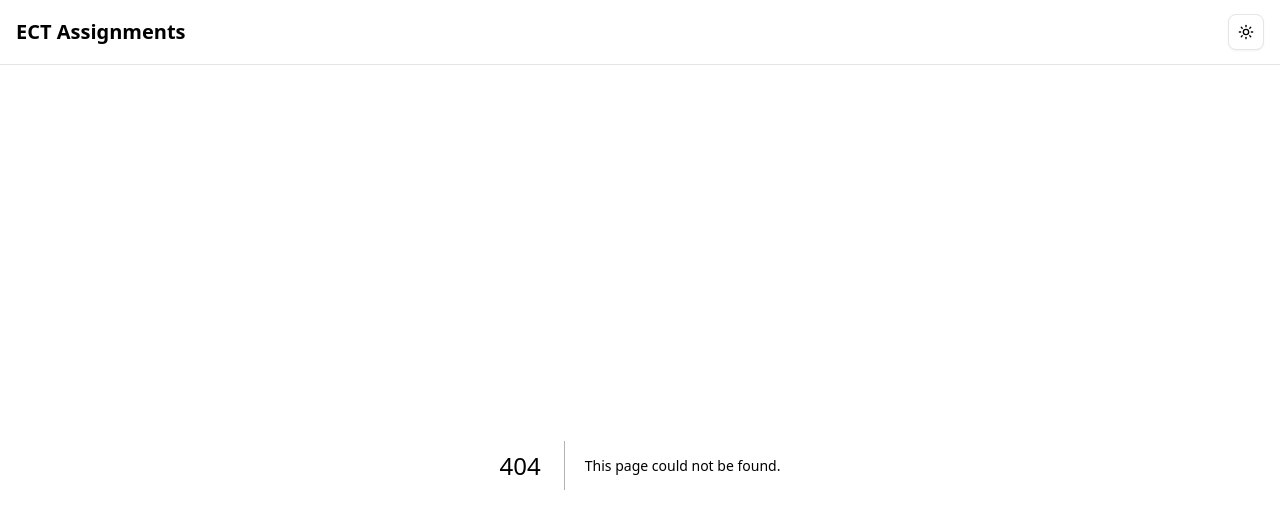
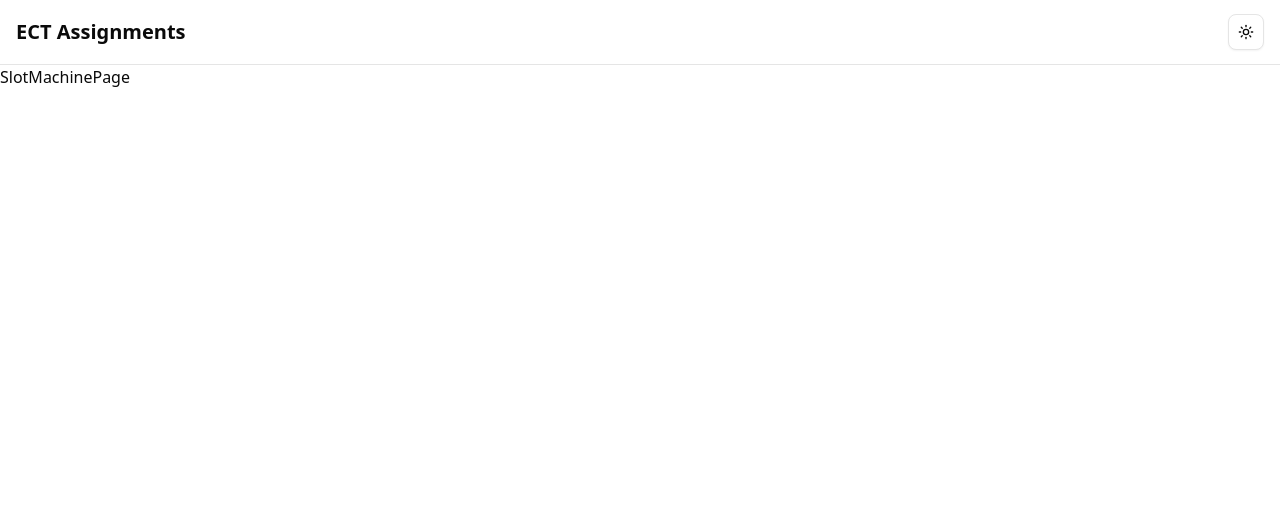
Before and after one commit to ChitrakshTarun/ECT-Assignments, a Next.js app: page /assignments/slotmachine in a window 1280 px wide. Before the commit this address had no page. Shown: the top 528 px of the page. Built offline with nearby package versions, Linux system fonts and the light colour scheme.

Commit message:
feat(ui): add ui for home page

```diff
--- /dev/null
+++ b/app/assignments/counter/page.tsx
@@ -0,0 +1,7 @@
+import React from "react";
+
+const CounterPage = () => {
+  return <div>CounterPage</div>;
+};
+
+export default CounterPage;
--- /dev/null
+++ b/app/assignments/greeting/page.tsx
@@ -0,0 +1,7 @@
+import React from "react";
+
+const GreetingPage = () => {
+  return <div>GreetingPage</div>;
+};
+
+export default GreetingPage;
--- /dev/null
+++ b/app/assignments/slotmachine/page.tsx
@@ -0,0 +1,7 @@
+import React from "react";
+
+const SlotMachinePage = () => {
+  return <div>SlotMachinePage</div>;
+};
+
+export default SlotMachinePage;
```
